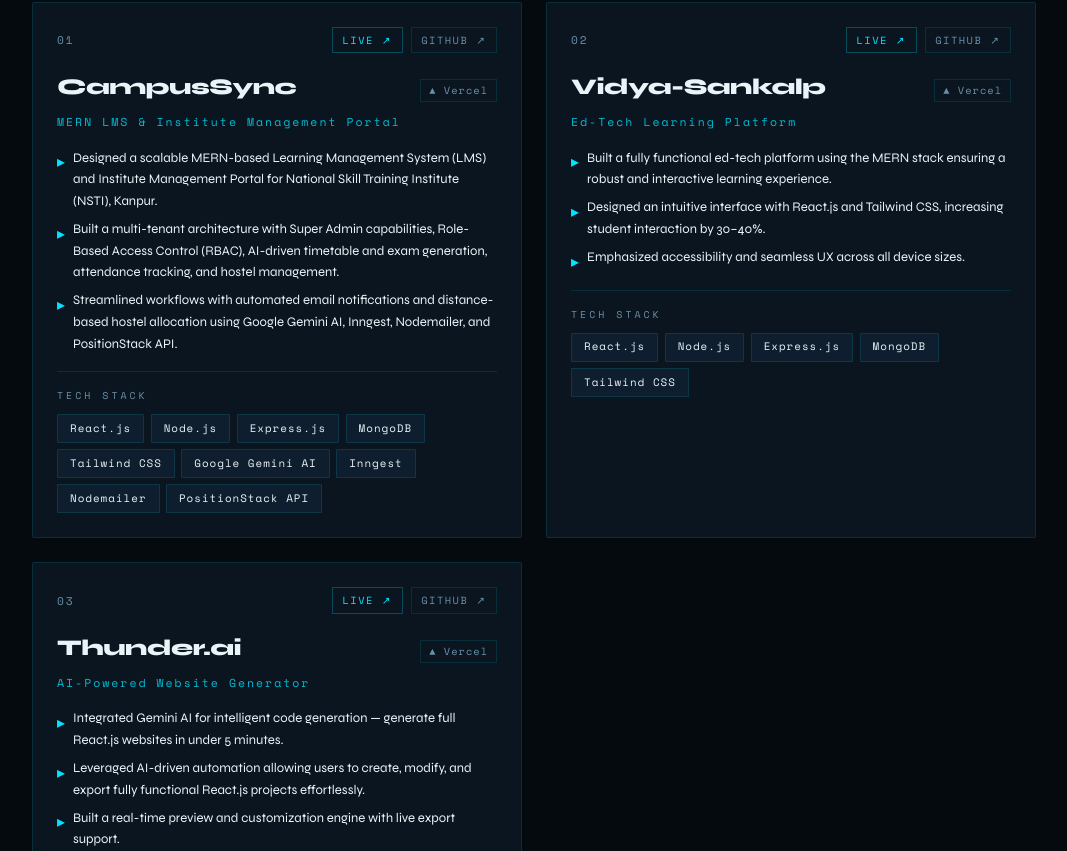
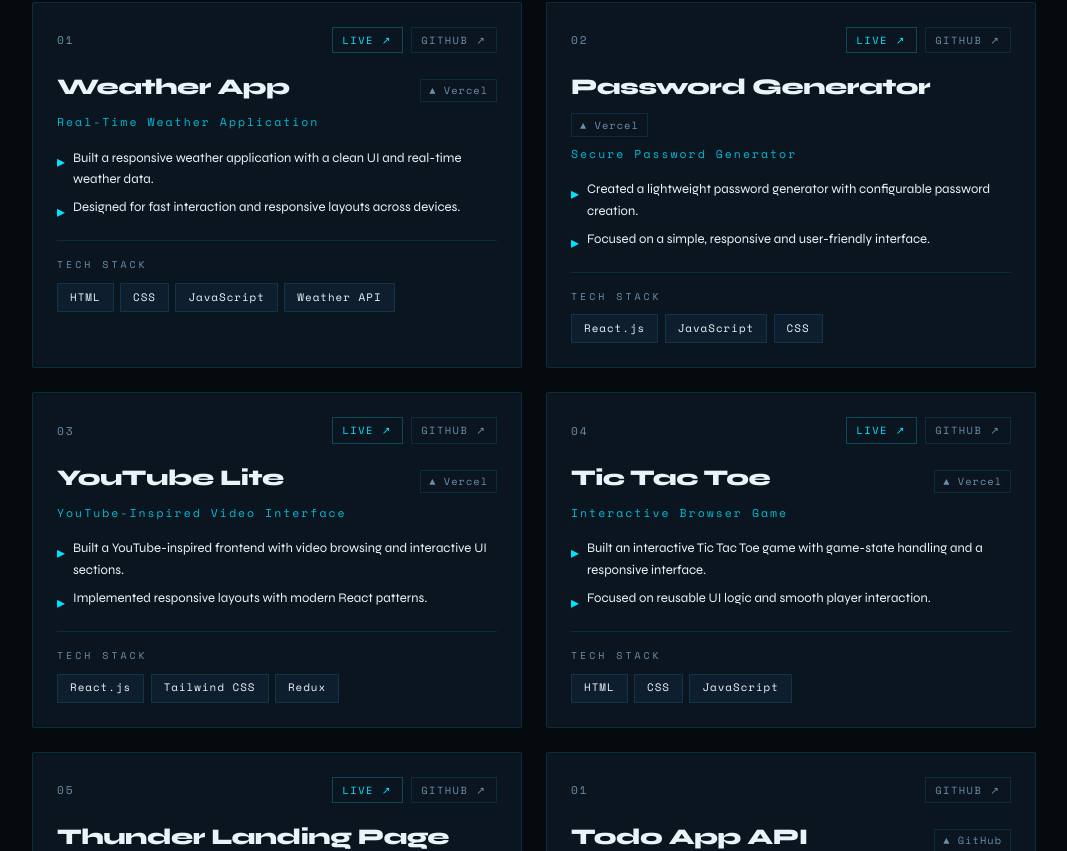
Before and after one commit to Rajput-vinay/portfolio_vinay, a React (Create React App) app: page / in a window 1280 px wide. Shown: the part 2589-3440 px from the top of the page, without its empty margins (106-1173 px from the left). Built offline with nearby package versions, Linux system fonts and the light colour scheme; the HTML template or start-up script is replaced by a standard one.

Commit message:
Add categorized frontend backend and full stack projects

```diff
--- a/src/data.js
+++ b/src/data.js
@@ -1,52 +1,45 @@
 export const NAV_ITEMS = ['about', 'qualification', 'skills', 'projects', 'experience', 'activities', 'certifications', 'contact'];
 
-export const PROJECTS = [
+export const PROJECT_CATEGORIES = [
   {
-    num: '01',
-    name: 'CampusSync',
-    live: true,
-    liveLink: 'https://campus-sync-phi.vercel.app/',
-    githubLink: 'https://github.com/Rajput-vinay/campus_sync',
-    tagline: 'MERN LMS & Institute Management Portal',
-    highlights: [
-      'Designed a scalable MERN-based Learning Management System (LMS) and Institute Management Portal for National Skill Training Institute (NSTI), Kanpur.',
-      'Built a multi-tenant architecture with Super Admin capabilities, Role-Based Access Control (RBAC), AI-driven timetable and exam generation, attendance tracking, and hostel management.',
-      'Streamlined workflows with automated email notifications and distance-based hostel allocation using Google Gemini AI, Inngest, Nodemailer, and PositionStack API.',
+    key: 'frontend',
+    label: 'Frontend Projects',
+    code: '01 / FRONTEND',
+    projects: [
+      { num: '01', name: 'Weather App', live: true, liveLink: 'https://weather-app-wine-theta.vercel.app/', githubLink: 'https://github.com/Rajput-vinay/WeatherApp', tagline: 'Real-Time Weather Application', highlights: ['Built a responsive weather application with a clean UI and real-time weather data.', 'Designed for fast interaction and responsive layouts across devices.'], stack: ['HTML','CSS','JavaScript','Weather API'], deploy: 'Vercel' },
+      { num: '02', name: 'Password Generator', live: true, liveLink: 'https://password-generator-app-rho-pink.vercel.app/', githubLink: 'https://github.com/Rajput-vinay/PasswordGeneratorApp', tagline: 'Secure Password Generator', highlights: ['Created a lightweight password generator with configurable password creation.', 'Focused on a simple, responsive and user-friendly interface.'], stack: ['React.js','JavaScript','CSS'], deploy: 'Vercel' },
+      { num: '03', name: 'YouTube Lite', live: true, liveLink: 'https://youtube-lite-three.vercel.app/', githubLink: 'https://github.com/Rajput-vinay/youtube_lite', tagline: 'YouTube-Inspired Video Interface', highlights: ['Built a YouTube-inspired frontend with video browsing and interactive UI sections.', 'Implemented responsive layouts with modern React patterns.'], stack: ['React.js','Tailwind CSS','Redux'], deploy: 'Vercel' },
+      { num: '04', name: 'Tic Tac Toe', live: true, liveLink: 'https://tic-tae-toe-woad.vercel.app/', githubLink: 'https://github.com/Rajput-vinay', tagline: 'Interactive Browser Game', highlights: ['Built an interactive Tic Tac Toe game with game-state handling and a responsive interface.', 'Focused on reusable UI logic and smooth player interaction.'], stack: ['HTML','CSS','JavaScript'], deploy: 'Vercel' },
+      { num: '05', name: 'Thunder Landing Page', live: true, liveLink: 'https://thunder-landing-page-ecru.vercel.app/', githubLink: 'https://github.com/Rajput-vinay', tagline: 'Modern Product Landing Page', highlights: ['Designed a modern landing page for the Thunder product experience.', 'Focused on polished sections, responsive presentation and conversion-oriented UI.'], stack: ['React.js','Tailwind CSS'], deploy: 'Vercel' },
     ],
-    stack: ['React.js', 'Node.js', 'Express.js', 'MongoDB', 'Tailwind CSS', 'Google Gemini AI', 'Inngest', 'Nodemailer', 'PositionStack API'],
-    deploy: 'Vercel',
   },
   {
-    num: '02',
-    name: 'Vidya-Sankalp',
-    live: true,
-    liveLink:"https://vidya-sankalp.vercel.app/",
-    githubLink: 'https://github.com/Rajput-vinay',
-    tagline: 'Ed-Tech Learning Platform',
-    highlights: [
-      'Built a fully functional ed-tech platform using the MERN stack ensuring a robust and interactive learning experience.',
-      'Designed an intuitive interface with React.js and Tailwind CSS, increasing student interaction by 30–40%.',
-      'Emphasized accessibility and seamless UX across all device sizes.',
+    key: 'backend',
+    label: 'Backend Projects',
+    code: '02 / BACKEND',
+    projects: [
+      { num: '01', name: 'Todo App API', live: false, liveLink: null, githubLink: 'https://github.com/Rajput-vinay/backend-app-todo-app.git', tagline: 'RESTful Todo Backend', highlights: ['Built backend APIs for todo management and CRUD workflows.', 'Structured the project around server-side routing, controllers and persistent data handling.'], stack: ['Node.js','Express.js','MongoDB'], deploy: 'GitHub' },
+      { num: '02', name: 'Blog App API', live: false, liveLink: null, githubLink: 'https://github.com/Rajput-vinay/backend-blogging-app.git', tagline: 'Blogging Backend Service', highlights: ['Built backend services for creating, updating and managing blog content.', 'Implemented API-oriented server architecture for application integration.'], stack: ['Node.js','Express.js','MongoDB'], deploy: 'GitHub' },
+      { num: '03', name: 'Authentication Service', live: false, liveLink: null, githubLink: 'https://github.com/Rajput-vinay/Authentication_Service.git', tagline: 'Authentication Backend', highlights: ['Built a dedicated authentication service for secure user access workflows.', 'Organized reusable backend logic for authentication and authorization flows.'], stack: ['Node.js','Express.js','MongoDB','JWT'], deploy: 'GitHub' },
+      { num: '04', name: 'Ecommerce Backend', live: false, liveLink: null, githubLink: 'https://github.com/Rajput-vinay/Ecommerce_backend.git', tagline: 'E-Commerce Backend API', highlights: ['Created backend foundations for an e-commerce application and its API workflows.', 'Structured server-side logic for scalable application development.'], stack: ['Node.js','Express.js','MongoDB'], deploy: 'GitHub' },
     ],
-    stack: ['React.js', 'Node.js', 'Express.js', 'MongoDB', 'Tailwind CSS'],
-    deploy: 'Vercel',
   },
   {
-    num: '03',
-    name: 'Thunder.ai',
-    live: true,
-    liveLink:"https://thunder-ai-sigma.vercel.app/",
-    githubLink: 'https://github.com/Rajput-vinay',
-    tagline: 'AI-Powered Website Generator',
-    highlights: [
-      'Integrated Gemini AI for intelligent code generation — generate full React.js websites in under 5 minutes.',
-      'Leveraged AI-driven automation allowing users to create, modify, and export fully functional React.js projects effortlessly.',
-      'Built a real-time preview and customization engine with live export support.',
+    key: 'fullstack',
+    label: 'Full Stack Projects',
+    code: '03 / FULL STACK',
+    projects: [
+      { num: '01', name: 'CampusSync', live: true, liveLink: 'https://campus-sync-phi.vercel.app/', githubLink: 'https://github.com/Rajput-vinay/campus_sync', tagline: 'MERN LMS & Institute Management Portal', highlights: ['Designed a scalable MERN-based Learning Management System and Institute Management Portal for NSTI, Kanpur.', 'Built multi-tenant architecture with RBAC, AI-driven timetable and exam generation, attendance tracking and hostel management.', 'Integrated Google Gemini AI, Inngest, Nodemailer and PositionStack API for automation and smart workflows.'], stack: ['React.js','Node.js','Express.js','MongoDB','Tailwind CSS','Google Gemini AI','Inngest','Nodemailer','PositionStack API'], deploy: 'Vercel' },
+      { num: '02', name: 'Vidya-Sankalp', live: true, liveLink: 'https://vidya-sankalp.vercel.app/', githubLink: 'https://github.com/Rajput-vinay/Vidya-Sankalp', tagline: 'Ed-Tech Learning Platform', highlights: ['Built a full-stack ed-tech platform using the MERN stack for an interactive learning experience.', 'Created responsive UI with React.js and Tailwind CSS with a focus on accessibility and seamless UX.'], stack: ['React.js','Node.js','Express.js','MongoDB','Tailwind CSS'], deploy: 'Vercel' },
+      { num: '03', name: 'Thunder.ai', live: true, liveLink: 'https://thunder-ai-sigma.vercel.app/', githubLink: 'https://github.com/Rajput-vinay/thunder.ai', tagline: 'AI-Powered Website Generator', highlights: ['Integrated Gemini AI for intelligent code generation and React.js website creation.', 'Built AI-driven workflows to create, modify and export functional projects with a real-time preview.'], stack: ['React.js','Tailwind CSS','Express.js','Node.js','ConvexDB','Gemini AI'], deploy: 'Vercel' },
+      { num: '04', name: 'AI Calling Agent', live: true, liveLink: 'https://ai-calling-agent-umber.vercel.app/login', githubLink: 'https://github.com/Rajput-vinay', tagline: 'AI-Powered Calling Application', highlights: ['Developed a full-stack AI Calling Agent with a dedicated login experience and application workflow.', 'Worked on frontend integration and backend connectivity for an AI-powered calling solution.'], stack: ['Next.js','React.js','Node.js','Express.js'], deploy: 'Vercel' },
+      { num: '05', name: 'Job Portal', live: true, liveLink: 'https://job-portal-zeta-ten.vercel.app/', githubLink: 'https://github.com/Rajput-vinay', tagline: 'Full-Stack Job Platform', highlights: ['Built a full-stack job portal experience connecting frontend workflows with backend services.', 'Focused on responsive UI and practical recruitment-oriented user flows.'], stack: ['React.js','Node.js','Express.js','MongoDB'], deploy: 'Vercel' },
+      { num: '06', name: 'Second Brain', live: true, liveLink: 'https://second-brain-frontend-opal.vercel.app/', githubLink: 'https://github.com/Rajput-vinay', tagline: 'Personal Knowledge Management App', highlights: ['Built a full-stack knowledge-management interface for organizing personal information and resources.', 'Designed a modern responsive frontend with connected application workflows.'], stack: ['React.js','Node.js','Express.js','MongoDB'], deploy: 'Vercel' },
     ],
-    stack: ['React.js', 'Tailwind CSS', 'Express.js', 'Node.js', 'ConvexDB', 'Gemini AI'],
-    deploy: 'Vercel',
   },
 ];
+
+export const PROJECTS = PROJECT_CATEGORIES.flatMap(category => category.projects);
 
 export const EXPERIENCE = [
   {
```
